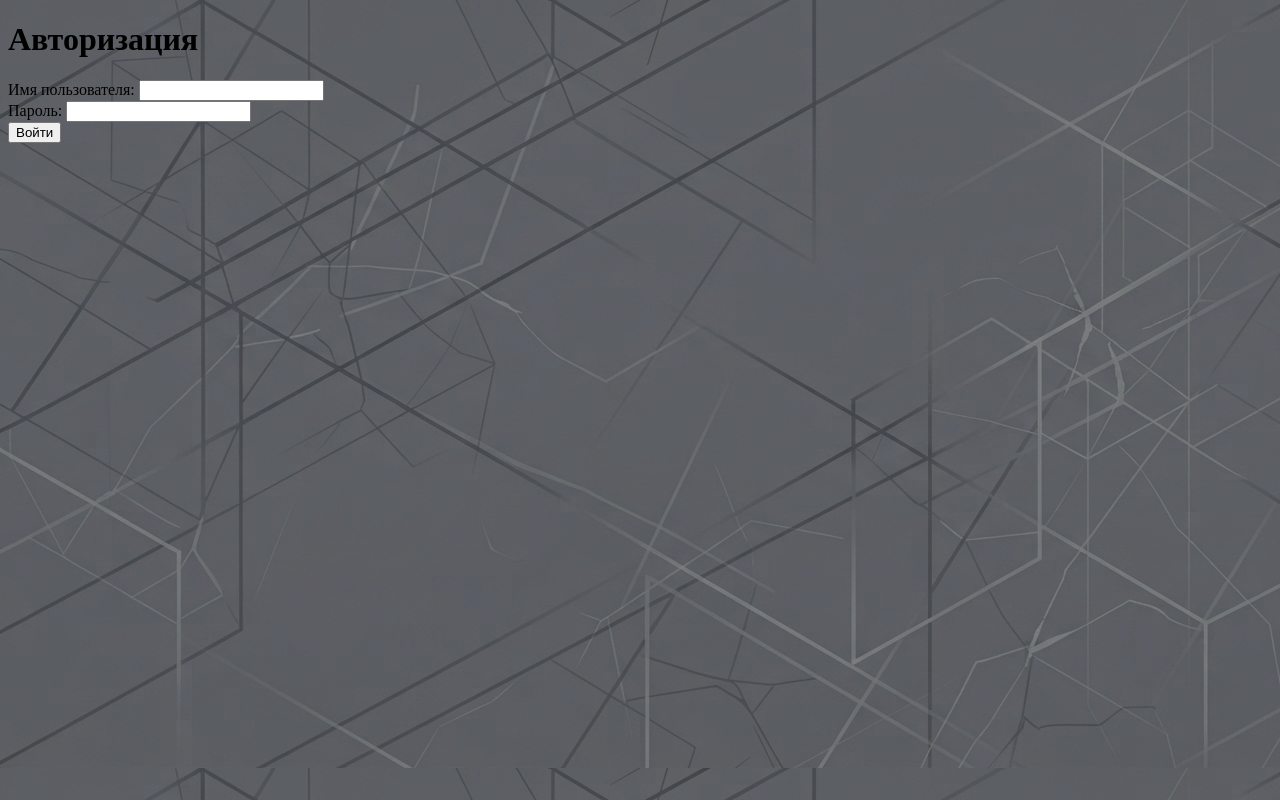
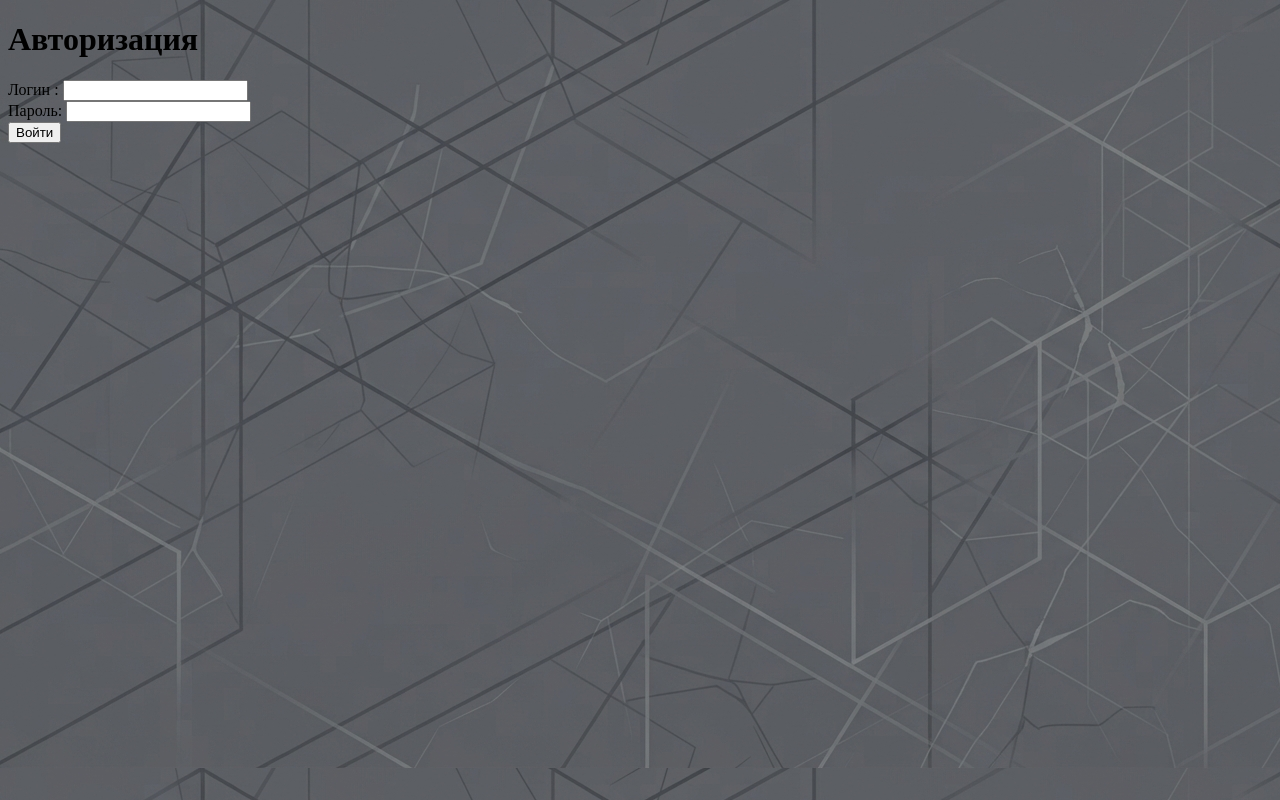
Before and after one commit to NeHEnas/website-for-home, a plain HTML site: page login.html in a window 1280 px wide. Drawn offline with Linux system fonts and the light colour scheme.

Commit message:
css poprobol dobavit blyat nihuya opyat nie poluchaetsa

```diff
--- a/login.html
+++ b/login.html
@@ -14,9 +14,10 @@ body { background-image: url(background.png)}
 
 
 <body>
-<h1> Авторизация </h1>
-<form id="loginForm">
-    <label for="username">Имя пользователя:</label>
+<div style="width: 700px; align-items: center;">
+    <h1> Авторизация </h1>
+    <form id="loginForm">
+    <label for="username"> Логин    :  </label>
     <input type="text" id="username" name="username" required>
     <br>
     <label for="password">Пароль:</label>
@@ -24,6 +25,7 @@ body { background-image: url(background.png)}
     <br>
     <button type="submit">Войти</button>
 </form>
+</div>
 </body>
 
 </html>
```
Also changed, not shown: index.html (+8 -4 lines).
